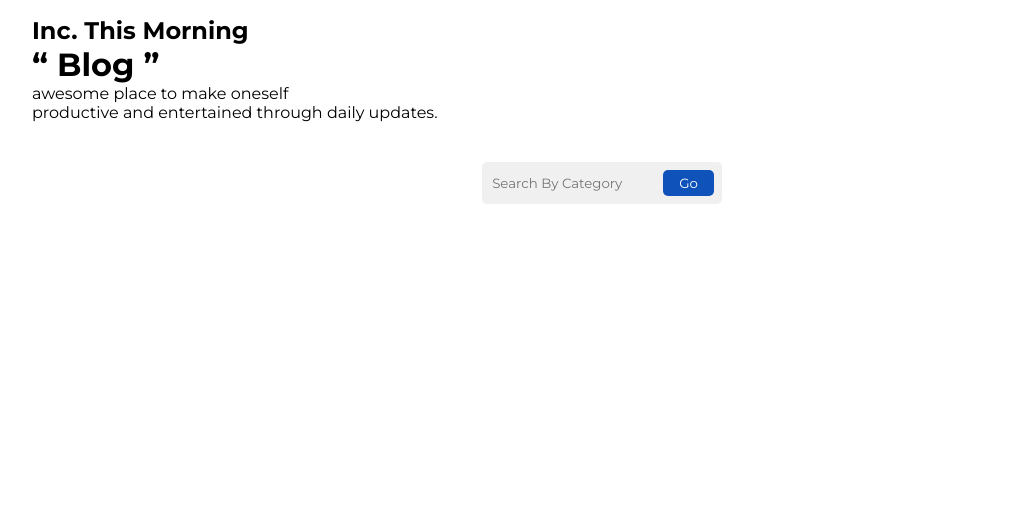
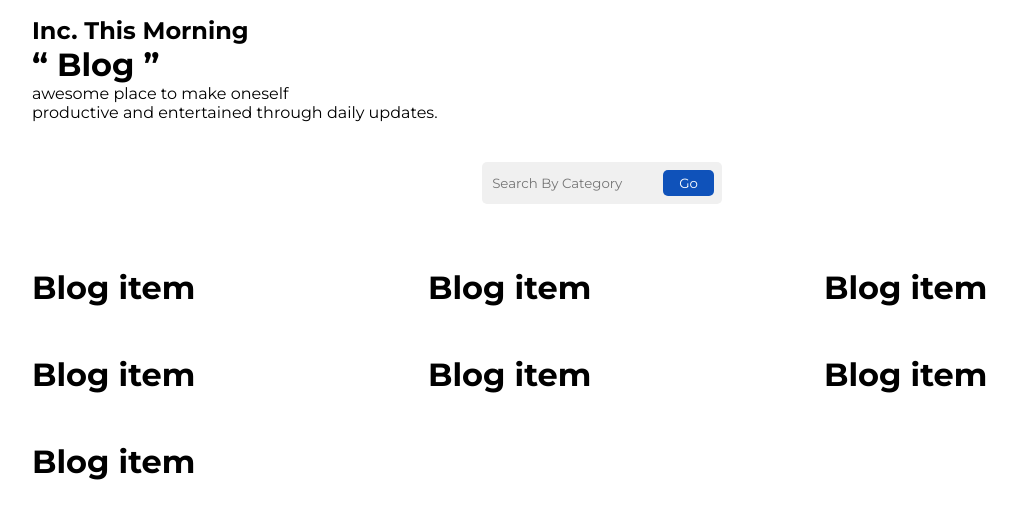
Before and after one commit to srijachatterjee19/Blog, a React (Create React App) app: page / in a window 1280 px wide. Shown: the top 518 px of the page, without its empty margins (38-1055 px from the left). Built offline with nearby package versions, Linux system fonts and the light colour scheme.

Commit message:
Added Blog Items to Blog List and imported blog data from data.js

```diff
--- /dev/null
+++ b/src/components/Home/BlogList/BlogItem/index.jsx
@@ -0,0 +1,12 @@
+import React from 'react';
+import './style.css';
+
+const BlogItem = ({blog}) => {
+  return (
+    <div className=''>
+      <h1>Blog item</h1>
+    </div>
+  );
+};
+
+export default BlogItem;
--- /dev/null
+++ b/src/components/Home/BlogList/style.css
@@ -0,0 +1,19 @@
+.blogList-wrap {
+    display: grid;
+    grid-template-columns: repeat(3, 1fr);
+    grid-gap: 3rem;
+  }
+
+  /* below 768px */
+  @media (max-width: 768px) {
+    .blogList-wrap {
+      grid-template-columns: repeat(2, 1fr);
+    }
+  }
+  /* below 600px */
+
+  @media (max-width: 600px) {
+    .blogList-wrap {
+      grid-template-columns: repeat(1, 1fr);
+    }
+  }
--- /dev/null
+++ b/src/config/data.js
@@ -0,0 +1,87 @@
+export const blogList = [
+    {
+      id: 1,
+      title: '7 CSS tools you should be using ',
+      category: 'development',
+      subCategory: ['frontend', 'ui/ux', 'design'],
+      description:
+        "Lorem Ipsum is simply dummy text of the printing and typesetting industry. Lorem Ipsum has been the industry's standard dummy text ever since the 1500s, when an unknown printer took a galley of type and scrambled it to make a type specimen book.Lorem Ipsum is simply dummy text of the printing and typesetting industry. Lorem Ipsum has been the industry's standard dummy text ever since the 1500s, when an unknown printer took a galley of type and scrambled it to make a type specimen book.",
+      authorName: 'John Doe',
+      authorAvatar: '/assets/images/author.jpg',
+      createdAt: 'June 03, 2021',
+      cover: '/assets/images/designer-1.jpg',
+    },
+    {
+      id: 2,
+      title: 'Milan Places That Highlight The City',
+      category: 'travel',
+      subCategory: ['vacation', 'holidays', 'sight seeing'],
+      description:
+        "Lorem Ipsum is simply dummy text of the printing and typesetting industry. Lorem Ipsum has been the industry's standard dummy text ever since the 1500s, when an unknown printer took a galley of type and scrambled it to make a type specimen book.Lorem Ipsum is simply dummy text of the printing and typesetting industry. Lorem Ipsum has been the industry's standard dummy text ever since the 1500s, when an unknown printer took a galley of type and scrambled it to make a type specimen book.",
+      authorName: 'John Doe',
+      authorAvatar: '/assets/images/author.jpg',
+      createdAt: 'June 03, 2021',
+      cover: '/assets/images/f67396fc3cfce63a28e07ebb35d974ac.jpg',
+    },
+    {
+      id: 3,
+      title: 'Online Shopping – An Alternative to Shopping in the Mall',
+      category: 'shopping',
+      subCategory: ['e-commerce store', 'clothing', 'shopping store'],
+      description:
+        "Lorem Ipsum is simply dummy text of the printing and typesetting industry. Lorem Ipsum has been the industry's standard dummy text ever since the 1500s, when an unknown printer took a galley of type and scrambled it to make a type specimen book.Lorem Ipsum is simply dummy text of the printing and typesetting industry. Lorem Ipsum has been the industry's standard dummy text ever since the 1500s, when an unknown printer took a galley of type and scrambled it to make a type specimen book.",
+      authorName: 'John Doe',
+      authorAvatar: '/assets/images/author.jpg',
+      createdAt: 'June 03, 2021',
+      cover: '/assets/images/fQwuyKJ9qxjSbr6REcgtmW-1200-80.jpg',
+    },
+    {
+      id: 4,
+      title: 'ADVENTURE IN YOU',
+      category: 'adventure',
+      subCategory: ['adrenaline', 'stay-fit', 'lifestyle'],
+      description:
+        "Lorem Ipsum is simply dummy text of the printing and typesetting industry. Lorem Ipsum has been the industry's standard dummy text ever since the 1500s, when an unknown printer took a galley of type and scrambled it to make a type specimen book.Lorem Ipsum is simply dummy text of the printing and typesetting industry. Lorem Ipsum has been the industry's standard dummy text ever since the 1500s, when an unknown printer took a galley of type and scrambled it to make a type specimen book.",
+      authorName: 'John Doe',
+      authorAvatar: '/assets/images/author.jpg',
+      createdAt: 'June 03, 2021',
+      cover: '/assets/images/graphic-design-trends.png',
+    },
+    {
+      id: 5,
+      title: 'Loaded BBQ Baked Potatoes',
+      category: 'cooking',
+      subCategory: ['bbq', 'food', 'lifestyle'],
+      description:
+        "Lorem Ipsum is simply dummy text of the printing and typesetting industry. Lorem Ipsum has been the industry's standard dummy text ever since the 1500s, when an unknown printer took a galley of type and scrambled it to make a type specimen book.Lorem Ipsum is simply dummy text of the printing and typesetting industry. Lorem Ipsum has been the industry's standard dummy text ever since the 1500s, when an unknown printer took a galley of type and scrambled it to make a type specimen book.",
+      authorName: 'John Doe',
+      authorAvatar: '/assets/images/author.jpg',
+      createdAt: 'June 03, 2021',
+      cover: '/assets/images/make-it-personal.jpg',
+    },
+    {
+      id: 6,
+      title: 'Beyond the Beach',
+      category: 'travel',
+      subCategory: ['beaches', 'sea', 'holidays'],
+      description:
+        "Lorem Ipsum is simply dummy text of the printing and typesetting industry. Lorem Ipsum has been the industry's standard dummy text ever since the 1500s, when an unknown printer took a galley of type and scrambled it to make a type specimen book.Lorem Ipsum is simply dummy text of the printing and typesetting industry. Lorem Ipsum has been the industry's standard dummy text ever since the 1500s, when an unknown printer took a galley of type and scrambled it to make a type specimen book.",
+      authorName: 'John Doe',
+      authorAvatar: '/assets/images/author.jpg',
+      createdAt: 'June 03, 2021',
+      cover:
+        '/assets/images/Purple-Combination-colors-graphic-design-predictions-1024x576-1024x576.jpg',
+    },
+    {
+      id: 7,
+      title: 'Art & Perception',
+      category: 'art',
+      subCategory: ['skill', 'design', 'passion'],
+      description:
+        "Lorem Ipsum is simply dummy text of the printing and typesetting industry. Lorem Ipsum has been the industry's standard dummy text ever since the 1500s, when an unknown printer took a galley of type and scrambled it to make a type specimen book.Lorem Ipsum is simply dummy text of the printing and typesetting industry. Lorem Ipsum has been the industry's standard dummy text ever since the 1500s, when an unknown printer took a galley of type and scrambled it to make a type specimen book.",
+      authorName: 'John Doe',
+      authorAvatar: '/assets/images/author.jpg',
+      createdAt: 'June 03, 2021',
+      cover: '/assets/images/Synthwave-Postmodern.jpg',
+    },
+  ];
--- a/src/pages/Home/index.jsx
+++ b/src/pages/Home/index.jsx
@@ -1,6 +1,8 @@
 import React from 'react';
 import Header from '../../components/Home/Header';
 import SearchBar from '../../components/Home/Header/SearchBar';
+import BlogList from '../../components/Home/BlogList';
+import { blogList } from '../../config/data';
 
 
 const Home = () => {
@@ -14,6 +16,8 @@ const Home = () => {
         <SearchBar/>
 
         {/* Blog List and Empty list */}
+        <BlogList blogs={blogList}/>
+
     </div>
   );
 };
```
Also changed, not shown: src/components/Home/BlogList/BlogItem/style.css (added).
